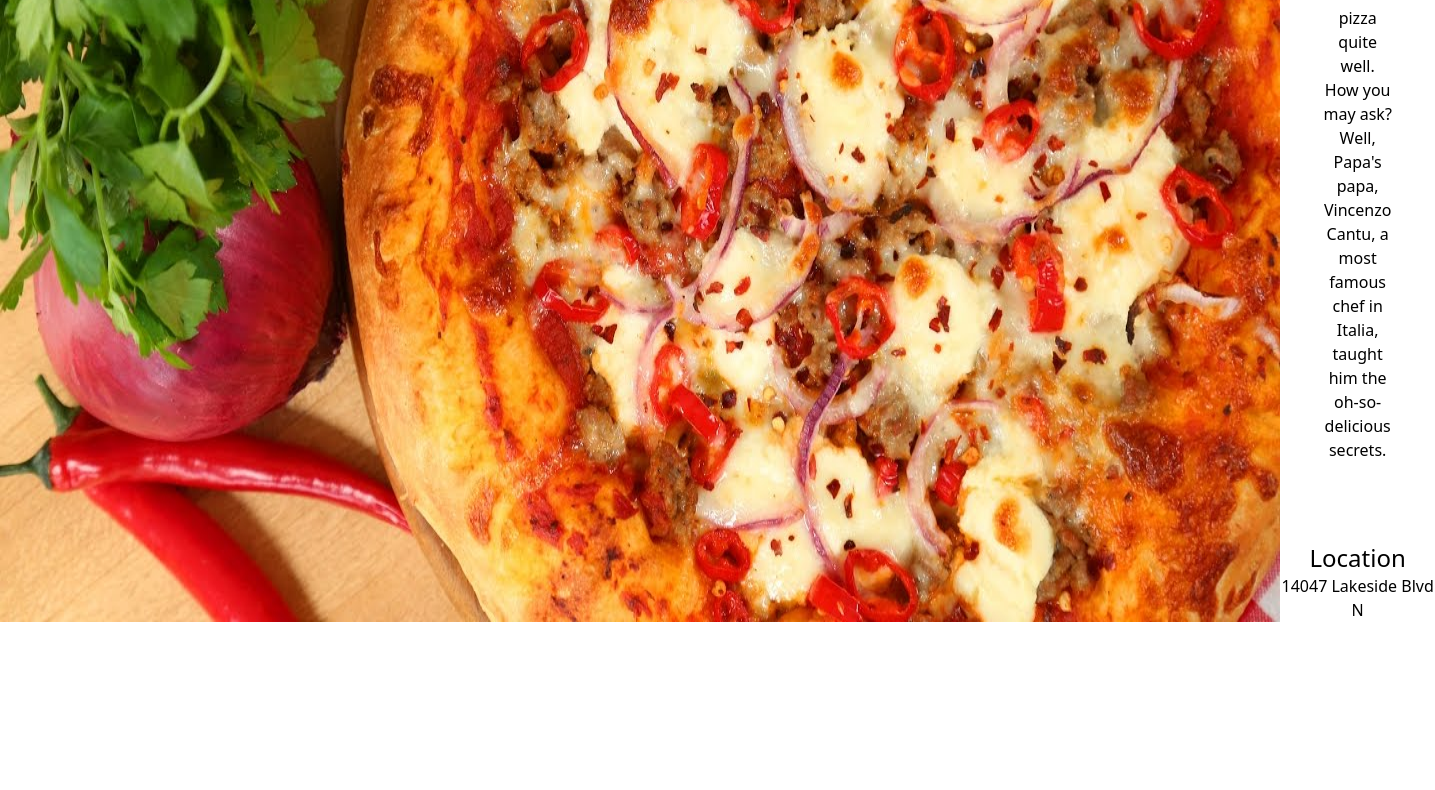
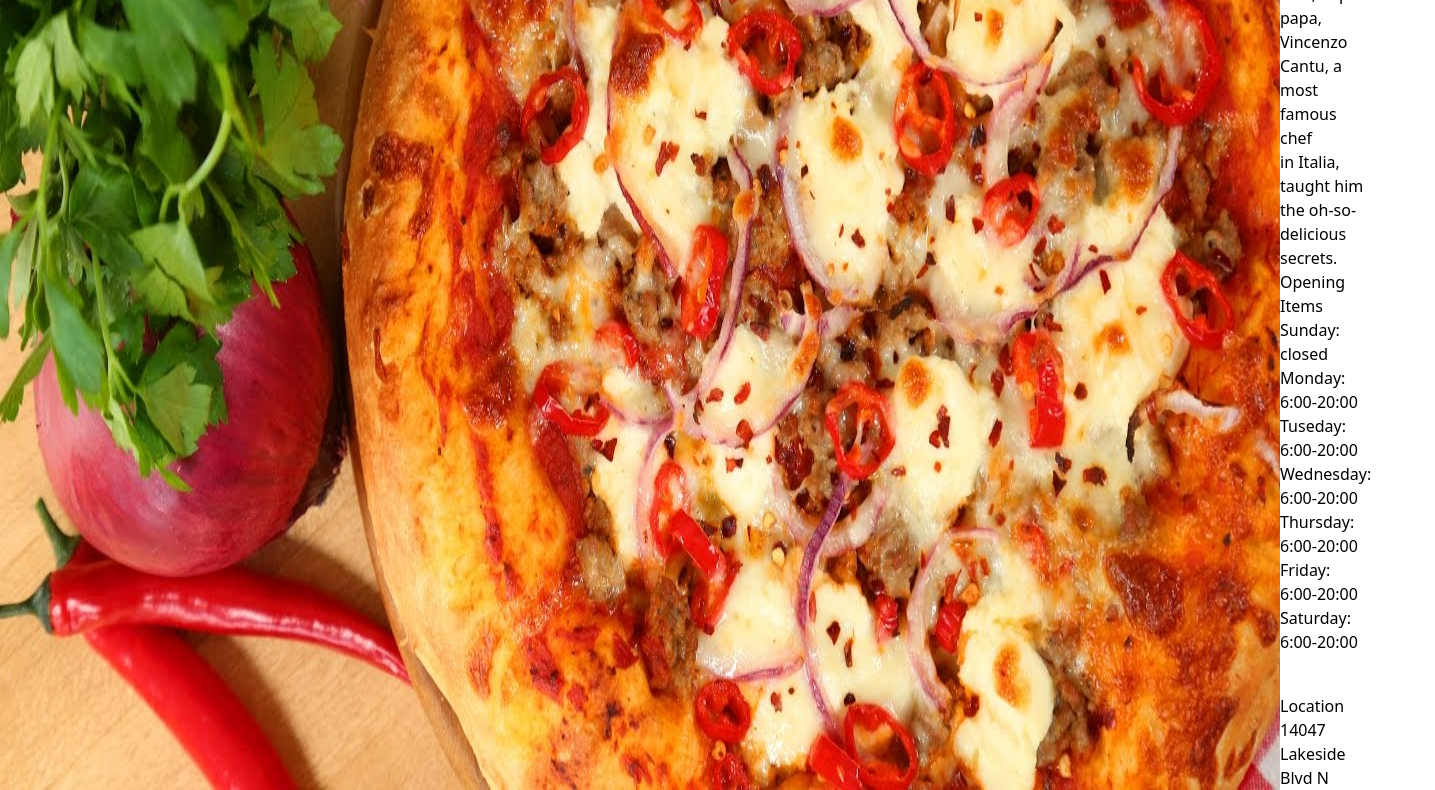
Before and after one commit to bugthug/resturant-page, a website built with webpack: page dist/index.html in a window 1280 px wide. Shown: the part 406-1196 px from the top of the page, 1435 px wide, since content can reach past the window. Before the commit the page ends 1028 px from the top, so only its background shows below. Built offline with nearby package versions, Linux system fonts and the light colour scheme.

Commit message:
Complete Home page

```diff
--- a/src/index.js
+++ b/src/index.js
@@ -1,4 +1,4 @@
 import './style.css';
-import loadPageContent from "./pageContent";
+import onHomeClick from "./pageContent";
 
-loadPageContent();
+onHomeClick();
--- a/src/pageContent.js
+++ b/src/pageContent.js
@@ -1,3 +1,62 @@
-export default function loadPageContent() {
+import Hero from "./pizza-image.jpg";
+
+export default function onHomeClick() {
+  const homeMenuElement = document.querySelector('li:first-of-type>button');
+  homeMenuElement.classList.add('font-extrabold');
+  const contentElement = document.querySelector("#content");
+  contentElement.setAttribute('class','flex flex-wrap');
+  const imageElement = document.createElement("img");
+  imageElement.setAttribute("src", Hero);
+  contentElement.appendChild(imageElement);
+  const textInfoDiv = document.createElement("div");
+  {
+    const heading = document.createElement("h1");
+    heading.textContent = "Papa's Pizzeria";
+    heading.setAttribute("class", "text-4xl text-center");
+    textInfoDiv.appendChild(heading);
+    const paragraph = document.createElement("p");
+    paragraph.setAttribute("class", "p-10 text-center");
+    paragraph.innerHTML = `Papa's knows his authentic, cursty, melts-in-your mouth taste
+        pizza quite well. <br />
+        How you may ask? Well, Papa's papa, Vincenzo Cantu, a most famous chef<br />
+        in Italia, taught him the oh-so-delicious secrets.`;
+    textInfoDiv.appendChild(paragraph);
+  }
+  {
+    const heading = document.createElement("h1");
+    heading.textContent = "Opening Items";
+    heading.setAttribute("class", "text-2xl text-center");
+    textInfoDiv.appendChild(heading);
+    const ulElement = document.createElement("ul");
+    ulElement.setAttribute("class", "text-center");
+    function createLiElement(textContent) {
+      const li = document.createElement("li");
+      li.textContent = textContent;
+      return li;
+    }
+    // doesn't really matter if you use arrays
+    ulElement.appendChild(createLiElement("Sunday: closed"));
+    ulElement.appendChild(createLiElement("Monday: 6:00-20:00"));
+    ulElement.appendChild(createLiElement("Tuseday: 6:00-20:00"));
+    ulElement.appendChild(createLiElement("Wednesday: 6:00-20:00"));
+    ulElement.appendChild(createLiElement("Thursday: 6:00-20:00"));
+    ulElement.appendChild(createLiElement("Friday: 6:00-20:00"));
+    ulElement.appendChild(createLiElement("Saturday: 6:00-20:00"));
+    textInfoDiv.appendChild(ulElement);
+  }
+  {
+    const heading = document.createElement("h1");
+    heading.textContent = "Location";
+    heading.setAttribute("class", "text-2xl text-center mt-10");
+    textInfoDiv.appendChild(heading);
+    const paragraph = document.createElement("p");
+    paragraph.setAttribute("class", "text-center");
+    paragraph.textContent = "14047 Lakeside Blvd N";
+    textInfoDiv.appendChild(paragraph);
+  }
+  contentElement.appendChild(textInfoDiv);
+}
+
+export function OnContactPageClick() {
 
 }
```
Also changed, not shown: dist/d599e4c25d21bc24f60c.jpg (renamed from dist/maxresdefault.jpg), dist/index.html, dist/main.js, src/pizza-image.jpg (added).
